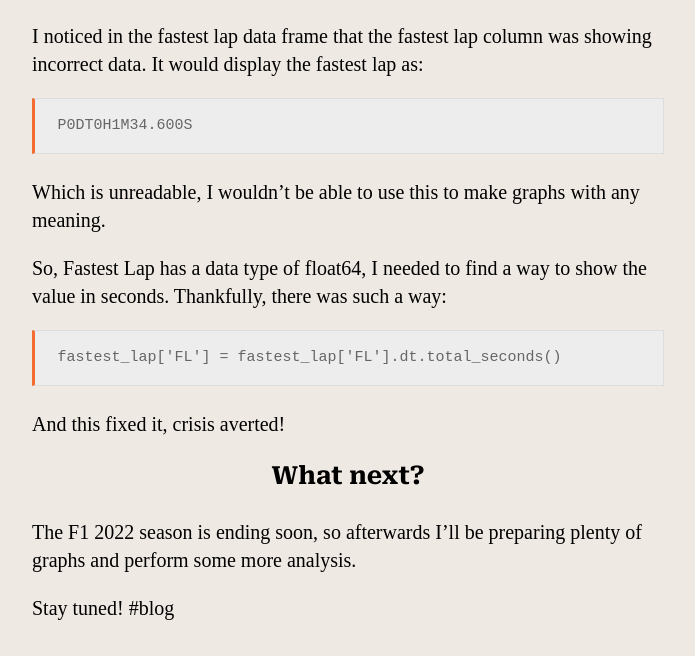
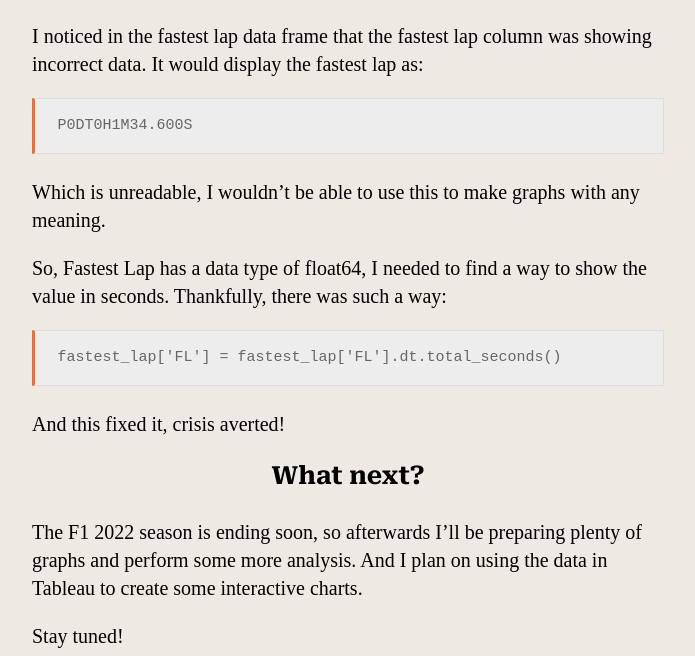
Before and after one commit to JB-26/website-portfolio, a Gatsby site: page /blog/2022-11-07-f1-part-four/ in a window 1280 px wide. Shown: the part 8840-9496 px from the top of the page, without its empty margins (292-987 px from the left). Built offline with nearby package versions, Linux system fonts and the light colour scheme; Gatsby itself is replaced by a stand-in of ours; some packages are replaced by stand-ins of ours; code samples lack their colours; a web font is replaced by a local one.

Commit message:
Minor changes

```diff
--- a/src/blog/2022-11-07-f1-part-four.md
+++ b/src/blog/2022-11-07-f1-part-four.md
@@ -347,7 +347,6 @@ And this fixed it, crisis averted!
 
 ### What next?
 
-The F1 2022 season is ending soon, so afterwards I’ll be preparing plenty of graphs and perform some more analysis.
+The F1 2022 season is ending soon, so afterwards I’ll be preparing plenty of graphs and perform some more analysis. And I plan on using the data in Tableau to create some interactive charts.
 
 Stay tuned!
-#blog
```
